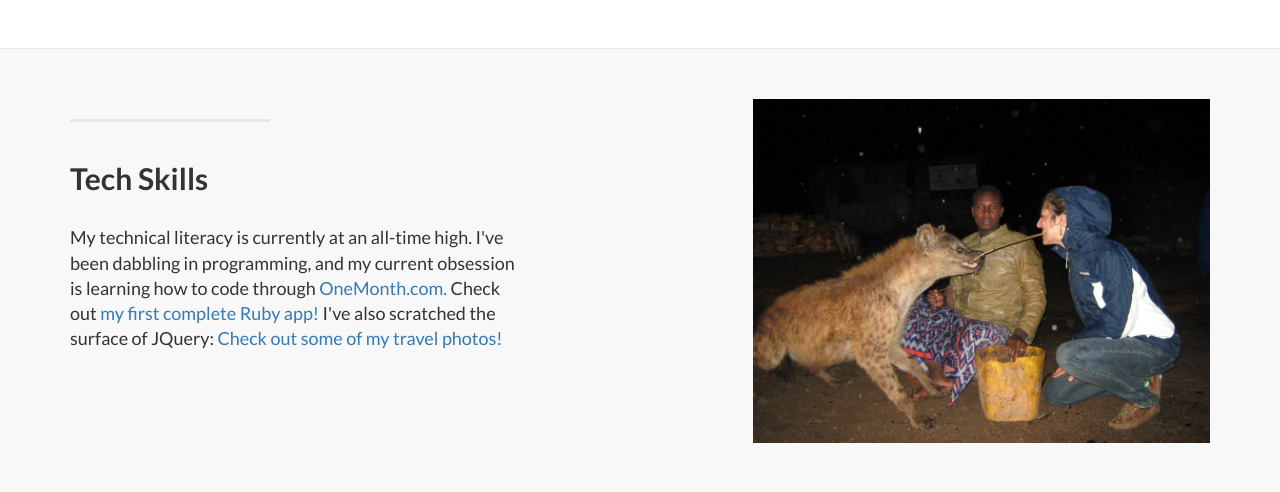
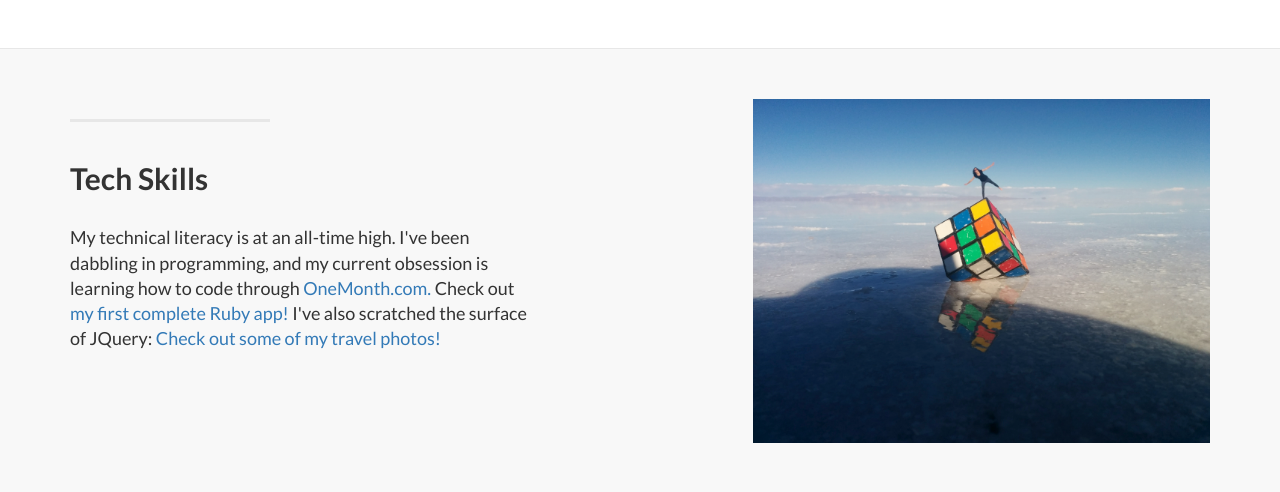
Before and after one commit to Leanneeck/briospark, a plain HTML site: page index.html in a window 1280 px wide. Shown: the part 1959-2451 px from the top of the page. Drawn offline with Linux system fonts and the light colour scheme.

Commit message:
changed index content, updated contact content

```diff
--- a/index.html
+++ b/index.html
@@ -207,10 +207,10 @@ j=d.createElement(s),dl=l!='dataLayer'?'&l='+l:'';j.async=true;j.src=
                     <hr class="section-heading-spacer">
                     <div class="clearfix"></div>
                     <h2 class="section-heading">Tech Skills</h2>
-                    <p class="lead">My technical literacy is currently at an all-time high. I've been dabbling in programming, and my current obsession is learning how to code through <a target="_blank" href="http://onemonth.com">OneMonth.com.</a> Check out <a target="_blank" href="http://dronebounce.com">my first complete Ruby app! </a> I've also scratched the surface of JQuery:  <a target="_blank" href="travel.html"> Check out some of my travel photos!</a></p>
+                    <p class="lead">My technical literacy is at an all-time high. I've been dabbling in programming, and my current obsession is learning how to code through <a target="_blank" href="http://onemonth.com">OneMonth.com.</a> Check out <a target="_blank" href="http://dronebounce.com">my first complete Ruby app! </a> I've also scratched the surface of JQuery:  <a target="_blank" href="travel.html"> Check out some of my travel photos!</a></p>
                 </div>
                 <div class="col-lg-5 col-lg-offset-2 col-sm-6">
-                    <img class="img-responsive" src="img/hyena.jpg" alt="">
+                    <img class="img-responsive" src="img/cube1.jpg" alt="salardeuyuni">
                 </div>
             </div>
 
```
Also changed, not shown: contact.html (+0 -1 lines), img/banner-bg.jpg (deleted), img/computer.jpg (deleted), img/cube1.jpg (added), img/dog.png (deleted), img/hikedevon.jpg (deleted), img/hyena.jpg (deleted), img/intro-bg.jpg (deleted), img/ipad.png (deleted), img/logo-small.png (deleted), img/logoplain.png (deleted), img/mountainsong.jpg (deleted), img/phones.png (deleted), img/spitag.jpg (deleted), 1 more files, 1 other file.
